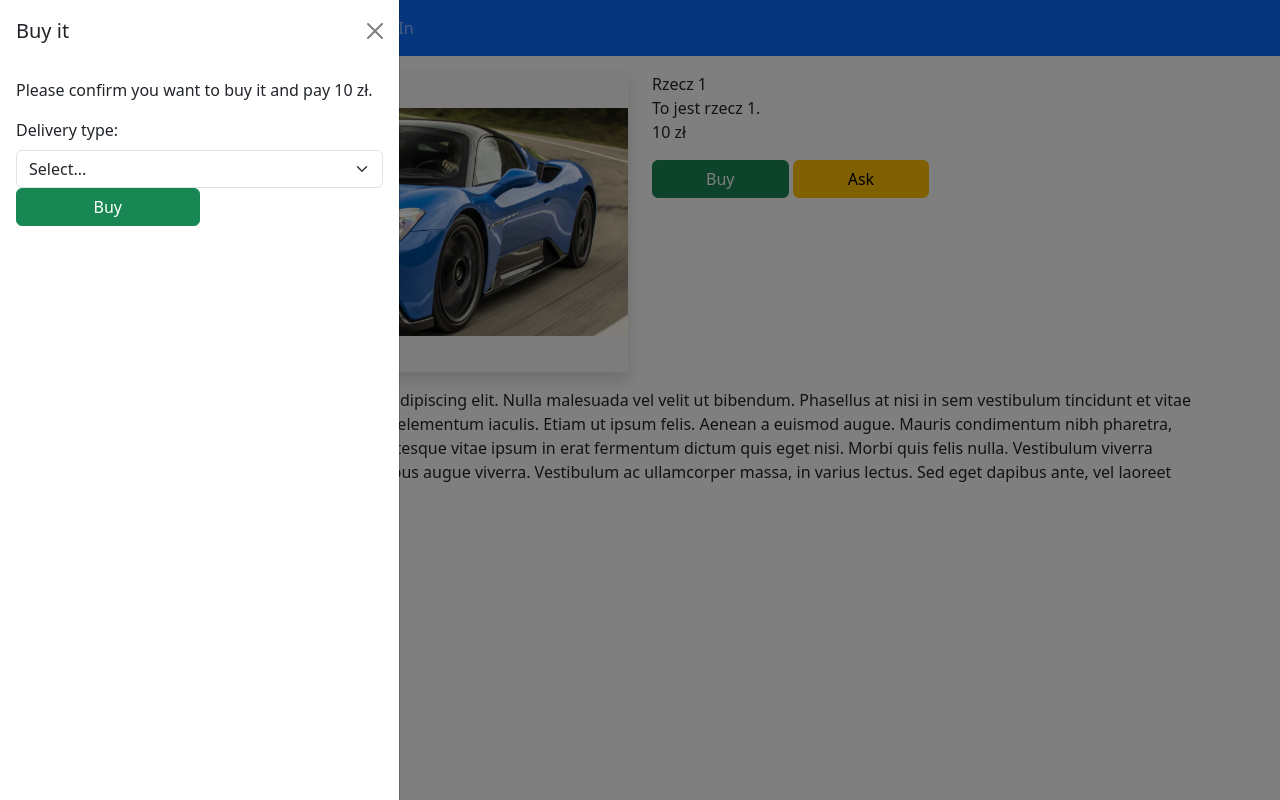
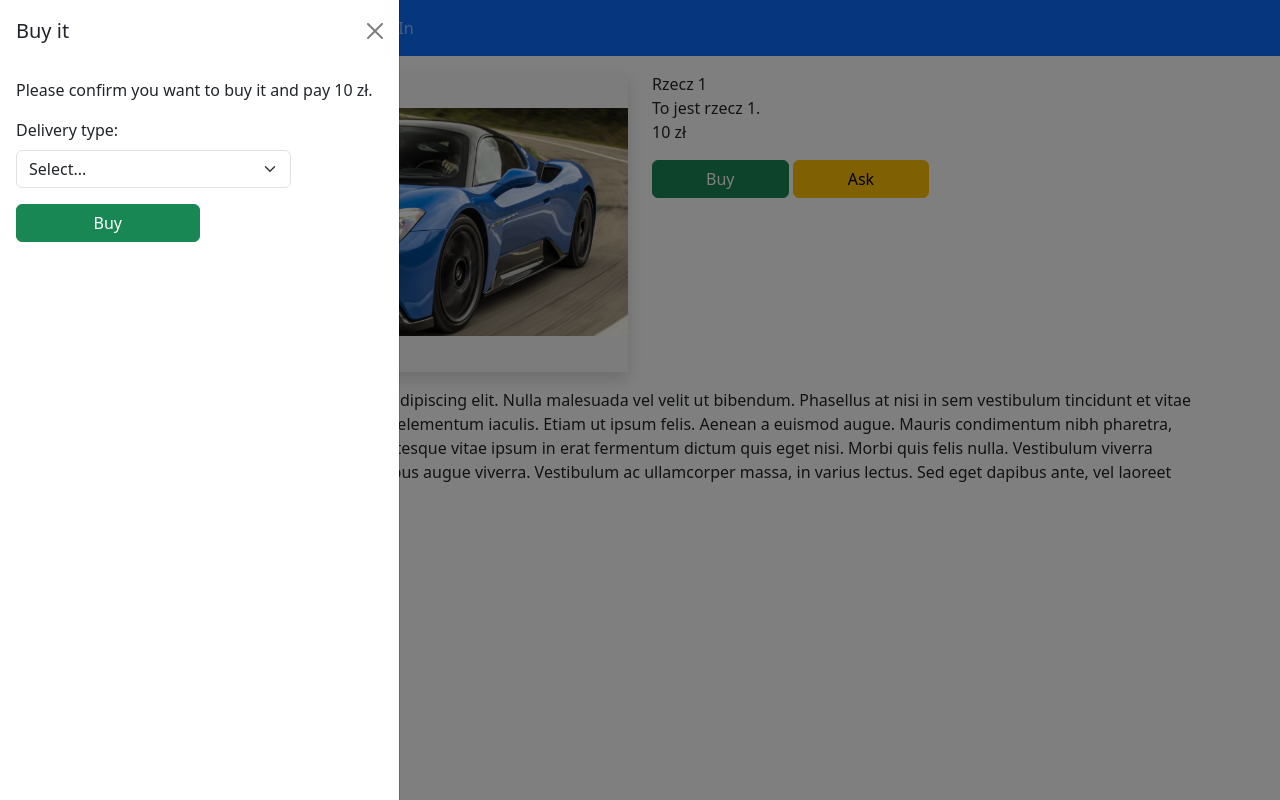
Before and after one commit to bartosz722/flaskboot, a Flask app: page /buy/items/1 in a window 1280 px wide. Run offline with Flask 3, Linux system fonts and the light colour scheme.

Commit message:
Margin for button

```diff
--- a/templates/buy_item.html
+++ b/templates/buy_item.html
@@ -56,16 +56,16 @@
           <form action="/buy/item" method="post">
             <input type="hidden" name="itemId" value="{{model.item.id}}">
 
-            <!-- todo: ustawić obok siebie -->
             <label class="form-label" for="delivery-select">Delivery type:</label>
-            <select name="delivery" id="delivery-select" class="form-select" aria-label="Delivery selection">
+            <select class="form-select w-75" name="delivery" id="delivery-select" aria-label="Delivery selection">
               <option value="">Select...</option>
               <option value="pp">Poczta Polska</option>
               <option value="dhl">DHL</option>
               <option value="pickup">Pickup in store</option>
             </select>
 
-            <button class="btn btn-success w-50" type="submit">Buy</button>
+            <!-- TODO disable if no delivery selected. -->
+            <button class="btn btn-success w-50 mt-3" type="submit">Buy</button>
           </form>
         </div>
       </div>
```
